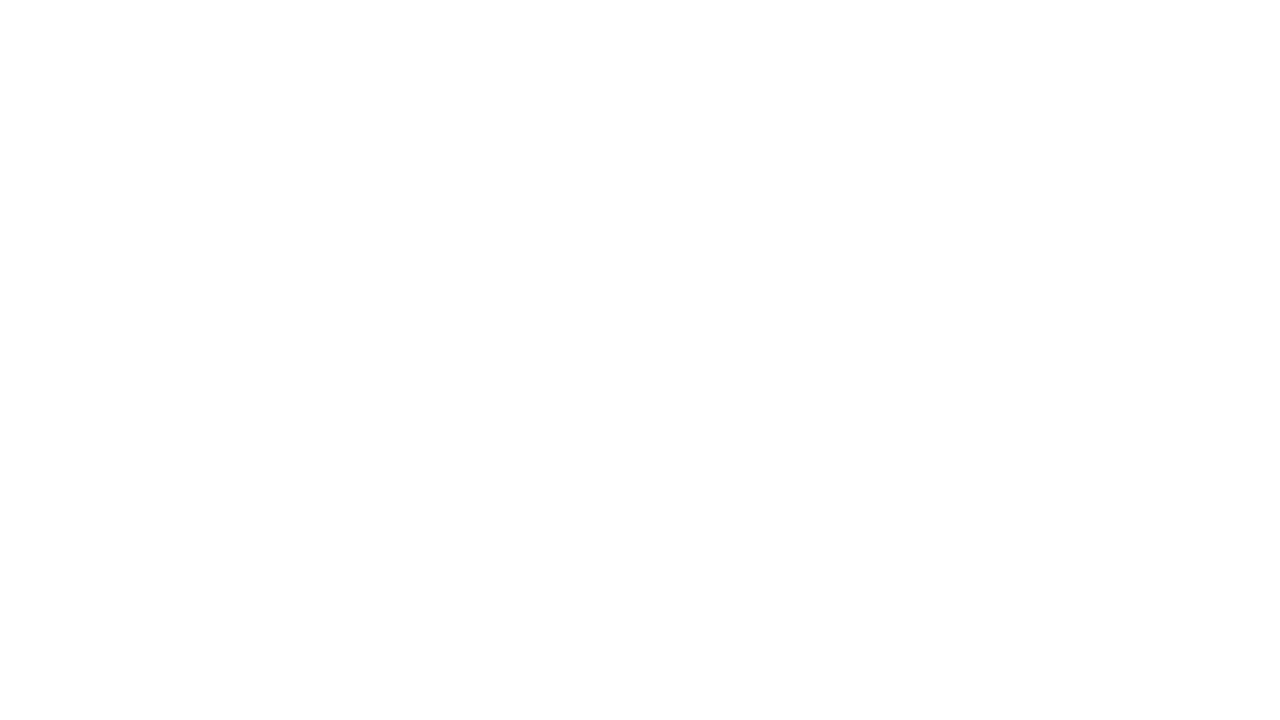
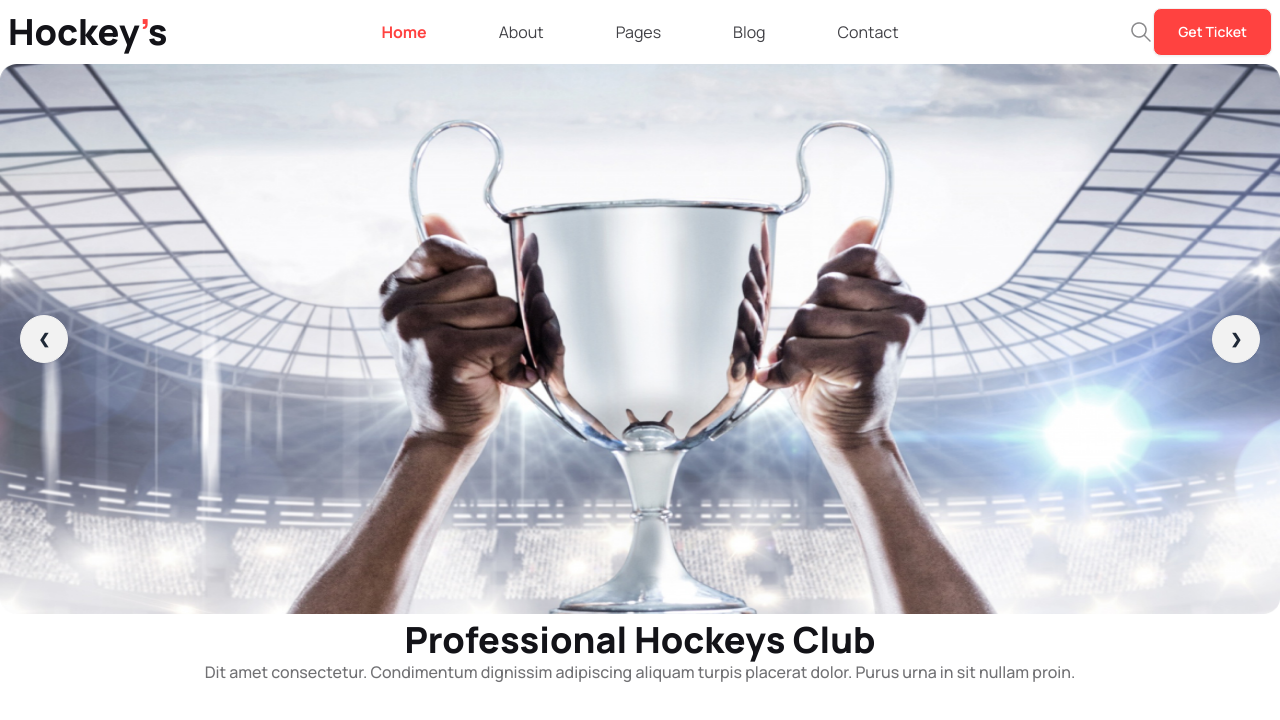
Before and after one commit to Touqii/A-Sports-Website, a plain HTML site: page index.html in a window 1280 px wide. Drawn offline with nearby package versions, Linux system fonts and the light colour scheme; grey boxes are pictures that could not be loaded.

Commit message:
header file added

```diff
--- a/index.html
+++ b/index.html
@@ -6,12 +6,76 @@
     <title>A-Sports-Website</title>
     <link href="https://cdn.jsdelivr.net/npm/daisyui@4.6.0/dist/full.min.css" rel="stylesheet" type="text/css" />
     <script src="https://cdn.tailwindcss.com"></script>
+    <link rel="preconnect" href="https://fonts.googleapis.com">
+    <link rel="preconnect" href="https://fonts.gstatic.com" crossorigin>
+    <link href="https://fonts.googleapis.com/css2?family=Inter:wght@300&family=Manrope:wght@400;500;600;700;800&family=Mulish:wght@400;600;700;800&display=swap" rel="stylesheet">
+
+    <style>
+        .font-manrope{
+            font-family: 'Manrope', sans-serif;
+        }
+    </style>
 </head>
-<body>
+<body class="font-manrope">
     <header>
+        <nav>
+            <div class="navbar bg-base-100">
+                <div class="navbar-start">
+                  <div class="dropdown">
+                    <div tabindex="0" role="button" class="btn btn-ghost lg:hidden">
+                      <svg xmlns="http://www.w3.org/2000/svg" class="h-5 w-5" fill="none" viewBox="0 0 24 24" stroke="currentColor"><path stroke-linecap="round" stroke-linejoin="round" stroke-width="2" d="M4 6h16M4 12h8m-8 6h16" /></svg>
+                    </div>
+                    <ul tabindex="0" class="menu menu-sm dropdown-content mt-3 z-[1] p-2 shadow bg-base-100 rounded-box w-52">
+                        <li><a>Home</a></li>
+                        <li><a>About</a></li>
+                        <li><a>Pages</a></li>
+                        <li><a>Blog</a></li>
+                        <li><a>Contact</a></li>
+                    </ul>
+                  </div>
+                  <a class="text-4xl font-extrabold text-[#131318]">Hockey<span class="text-[#FF4240]">’</span>s</a>
+                </div>
+                <div class="navbar-center hidden lg:flex">
+                  <ul class="menu menu-horizontal text-base text-[#424247] font-normal space-x-10 p-0">
+                    <li class="text-[#FF4240] font-bold"><a>Home</a></li>
+                    <li><a>About</a></li>
+                    <li><a>Pages</a></li>
+                    <li><a>Blog</a></li>
+                    <li><a>Contact</a></li>
+                  </ul>
+                </div>
+                <div class="navbar-end">
+                  <iframe class="h-6 w-6" src="Images/Frame.png" frameborder="0"></iframe>
+                  <a class="btn bg-[#FF4240] text-white px-6 w-37">Get Ticket</a>
+                </div>
+              </div>
 
+        </nav>
+        <!-- slider -->
+        <div class="carousel w-full h-[550px]">
+            <div id="slide1" class="carousel-item relative w-full">
+              <img src="Images/1.png" class="w-full" />
+              <div class="absolute flex justify-between transform -translate-y-1/2 left-5 right-5 top-1/2">
+                <a href="#slide4" class="btn btn-circle">❮</a>
+                <a href="#slide2" class="btn btn-circle">❯</a>
+              </div>
+            </div>
+            <div id="slide2" class="carousel-item relative w-full">
+              <img src="https://daisyui.com/images/stock/photo-1609621838510-5ad474b7d25d.jpg" class="w-full" />
+              <div class="absolute flex justify-between transform -translate-y-1/2 left-5 right-5 top-1/2">
+                <a href="#slide1" class="btn btn-circle">❮</a>
+                <a href="#slide3" class="btn btn-circle">❯</a>
+              </div>
+          </div>
     </header>
     <main>
+        <section>
+            <div class="border-dashed">
+                <h3 class="text-4xl font-extrabold text-[#131318] text-center">Professional Hockeys Club</h3>
+                <p class="text-base font-medium text-[#13131899] text-center">Dit amet consectetur. Condimentum dignissim adipiscing aliquam turpis placerat dolor. Purus urna in sit nullam proin.</p>
+            </div>
+
+        </section>
 
     </main>
     <footer>
```
Also changed, not shown: Images/Frame.png (added).
